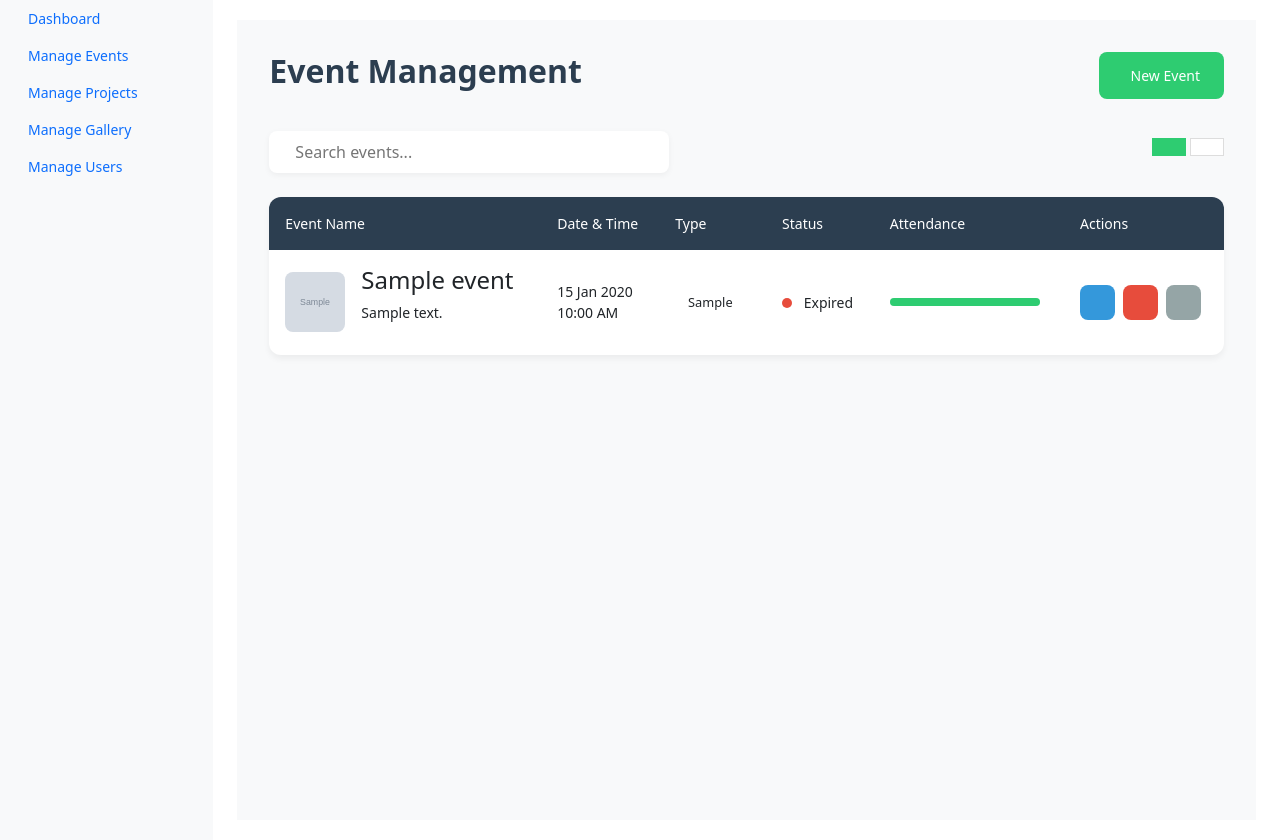
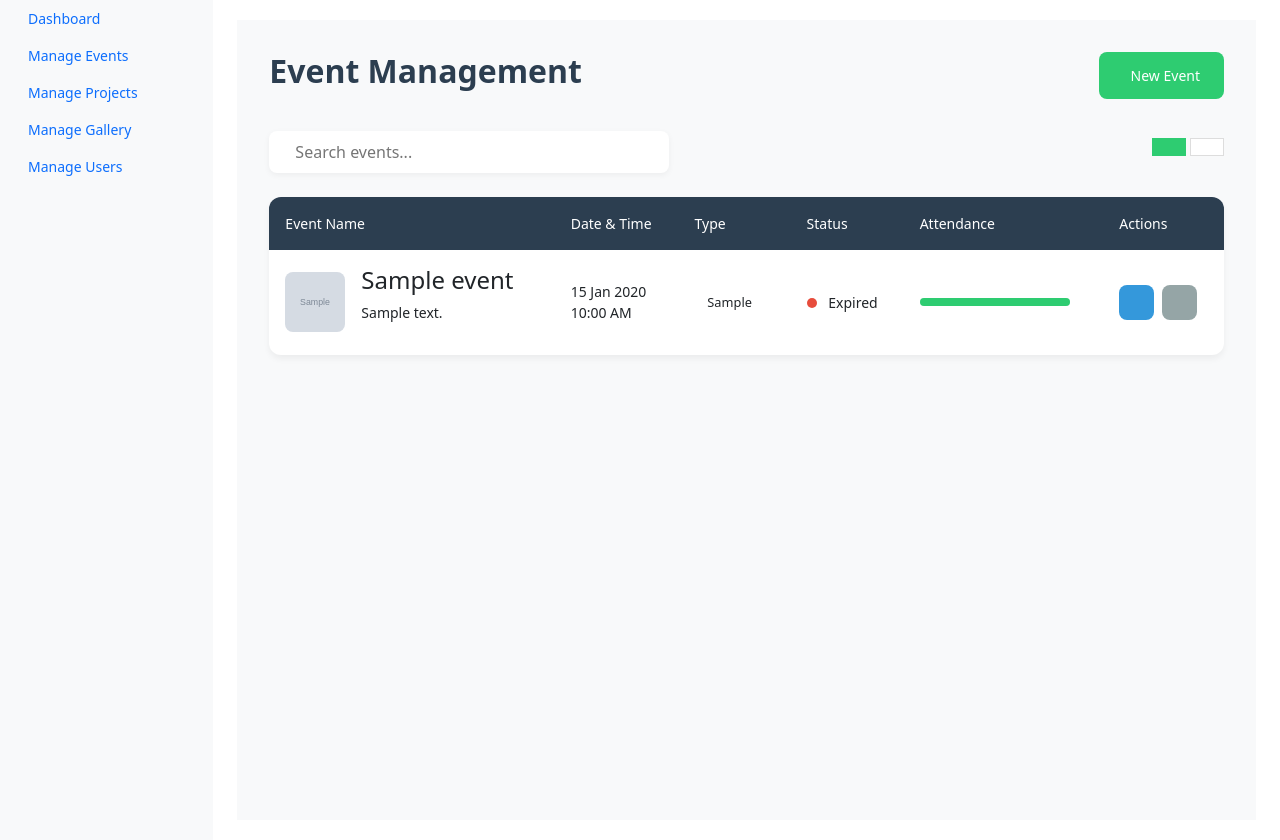
Before and after one commit to Desire-2/Biodiversity_Nexus1, a Flask app: page /admin/events in a window 1280 px wide. Shown: the part 40-880 px from the top of the page. Run offline with Flask 3, Linux system fonts and the light colour scheme; a user stored in the database is signed in; tables that the repository leaves empty hold one stand-in row (values such as "Sample post"); grey boxes marked "Sample" are stand-in pictures; parts of the project's set-up code (start-up, migrations or seed data) failed here and were passed over; some libraries are stand-ins or nearby versions.

Commit message:
Model fix

```diff
--- a/app/routes/events.py
+++ b/app/routes/events.py
@@ -334,23 +334,27 @@ def cancel_registration(id):
     return redirect(url_for('events.events_view'))
 
 
-@events.route('/event/delete/<int:event_id>', methods=['POST'])
+@events.route('/event/<int:event_id>/delete', methods=['POST'])
 @login_required
-@admin_required
 def delete_event(event_id):
     event = Event.query.get_or_404(event_id)
     try:
-        # Delete all related event attendance records first
-        EventAttendance.query.filter_by(event_id=event.id).delete()
+        # Check if the event has any attendees
+        attendees = EventAttendance.query.filter_by(event_id=event.id).all()
+        if attendees:
+            flash('Cannot delete event with registered attendees.', 'warning')
+            return redirect(url_for('events.events_view'))
+
+        # Delete the event
         db.session.delete(event)
         db.session.commit()
+
         flash('Event deleted successfully!', 'success')
     except Exception as e:
         db.session.rollback()
         logging.error(f"Error deleting event: {e}")
         flash('Failed to delete event. Please try again later.', 'danger')
     return redirect(url_for('events.events_view'))
-
 
 @events.route('/admin/events', methods=['GET'])
 @login_required
--- a/app/templates/admin/admin_events.html
+++ b/app/templates/admin/admin_events.html
@@ -80,11 +80,9 @@
                             <a href="{{ url_for('events.update_event', event_id=event.id) }}" class="action-btn edit-btn">
                                 <i class="fas fa-pencil-alt"></i>
                             </a>
-                            <button class="action-btn delete-btn" data-event-id="{{ event.id }}">
+                            <a href="{{ url_for('events.delete_event', event_id=event.id) }}" class="action-btn view-btn">
                                 <i class="fas fa-trash-alt"></i>
-                            </button>
-                            <a href="#" class="action-btn view-btn">
-                                <i class="fas fa-external-link-alt"></i>
+
                             </a>
                         </div>
                     </td>
@@ -124,39 +122,21 @@
                         {{ 'Active' if not event.has_passed() else 'Expired' }}
                     </div>
                     <div class="card-actions">
-                        <a href="{{ url_for('events.update_event', event_id=event.id) }}" class="action-btn edit-btn">
-                            <i class="fas fa-pencil-alt"></i>
-                        </a>
-                        <button class="action-btn delete-btn" data-event-id="{{ event.id }}">
-                            <i class="fas fa-trash-alt"></i>
-                        </button>
+                        <button class="action-btn view-btn" data-toggle="modal" data-target="#deleteEventModal" data-event-id="{{ event.id }}">
+                            <i class="fas fa-eye "></i>
+                            <a href="{{ url_for('events.update_event', event_id=event.id) }}" class="action-btn edit-btn">
+                                <i class="fas fa-pencil-alt"></i>
+                            </a>
+                            <form action="{{ url_for('events.delete_event', event_id=event.id) }}" method="POST" style="display: inline;">
+                                <button type="submit" class="action-btn delete-btn" onclick="return confirm('Are you sure you want to delete this event?');">
+                                    <i class="fas fa-trash-alt"></i>
+                                </button>
+                            </form>
+
                     </div>
                 </div>
             </div>
             {% endfor %}
-        </div>
-    </div>
-</div>
-
-<!-- Delete Confirmation Modal -->
-<div class="modal fade" id="deleteEventModal" tabindex="-1">
-    <div class="modal-dialog">
-        <div class="modal-content">
-            <div class="modal-header">
-                <h5 class="modal-title">Confirm Deletion</h5>
-                <button type="button" class="close" data-dismiss="modal">
-                    <span>&times;</span>
-                </button>
-            </div>
-            <div class="modal-body">
-                <p>Are you sure you want to delete this event? This action cannot be undone.</p>
-            </div>
-            <div class="modal-footer">
-                <form method="POST" id="deleteEventForm">
-                    <button type="button" class="btn btn-secondary" data-dismiss="modal">Cancel</button>
-                    <button type="submit" class="btn btn-danger">Delete Event</button>
-                </form>
-            </div>
         </div>
     </div>
 </div>
@@ -364,17 +344,17 @@
 
 .edit-btn {
     background: #3498db;
-    color: white;
+    color: rgb(7, 6, 6);
 }
 
 .delete-btn {
     background: #e74c3c;
-    color: white;
+    color: rgb(33, 43, 129);
 }
 
 .view-btn {
     background: #95a5a6;
-    color: white;
+    color: rgb(255, 255, 255);
 }
 
 .action-btn:hover {
@@ -456,37 +436,41 @@ document.addEventListener('DOMContentLoaded', function() {
         });
     });
 
-    // View Toggle
-    const viewButtons = document.querySelectorAll('.view-toggle button');
-    const tableView = document.querySelector('.events-table-view');
-    const cardView = document.querySelector('.events-card-view');
+    // Search Functionality
+    const searchInput = document.getElementById('eventSearch');
+    searchInput.addEventListener('input', function() {
+        const query = this.value.toLowerCase();
+        const rows = document.querySelectorAll('.modern-table tbody tr');
 
-    viewButtons.forEach(button => {
-        button.addEventListener('click', function() {
-            viewButtons.forEach(btn => btn.classList.remove('view-active'));
-            this.classList.add('view-active');
-
-            if (this.querySelector('.fa-list')) {
-                tableView.style.display = 'block';
-                cardView.style.display = 'none';
+        rows.forEach(row => {
+            const eventName = row.querySelector('td:nth-child(1) h4').textContent.toLowerCase();
+            if (eventName.includes(query)) {
+                row.style.display = '';
             } else {
-                tableView.style.display = 'none';
-                cardView.style.display = 'block';
+                row.style.display = 'none';
             }
         });
     });
 
-    // Search Functionality
-    document.getElementById('eventSearch').addEventListener('input', function(e) {
-        const searchTerm = e.target.value.toLowerCase();
-        const rows = document.querySelectorAll('.modern-table tbody tr, .event-card');
-
-        rows.forEach(row => {
-            const text = row.textContent.toLowerCase();
-            row.style.display = text.includes(searchTerm) ? '' : 'none';
+    // Toggle between Table and Card View
+    const viewButtons = document.querySelectorAll('.view-toggle button');
+    const tableView = document.querySelector('.events-table-view');
+    const cardView = document.querySelector('.events-card-view');
+    viewButtons.forEach(button => {
+        button.addEventListener('click', function() {
+            if (this.classList.contains('view-active')) {
+                tableView.style.display = 'block';
+                cardView.style.display = 'none';
+                viewButtons[0].classList.add('view-active');
+                viewButtons[1].classList.remove('view-active');
+            } else {
+                tableView.style.display = 'none';
+                cardView.style.display = 'block';
+                viewButtons[0].classList.remove('view-active');
+                viewButtons[1].classList.add('view-active');
+            }
         });
     });
 });
 </script>
-
 {% endblock %}
```
